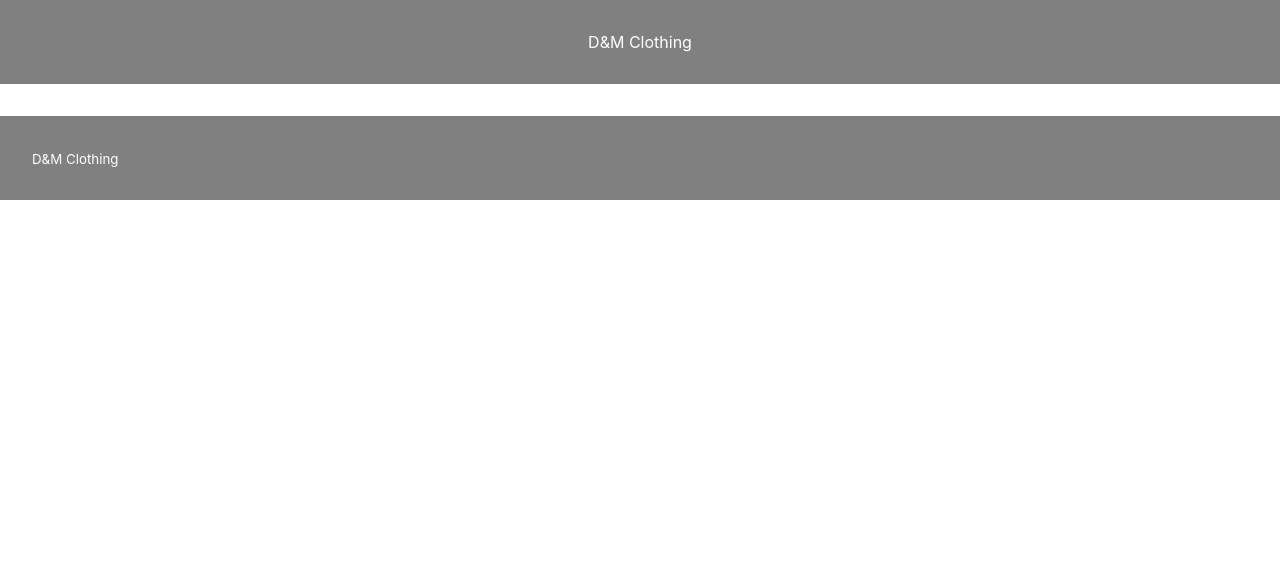
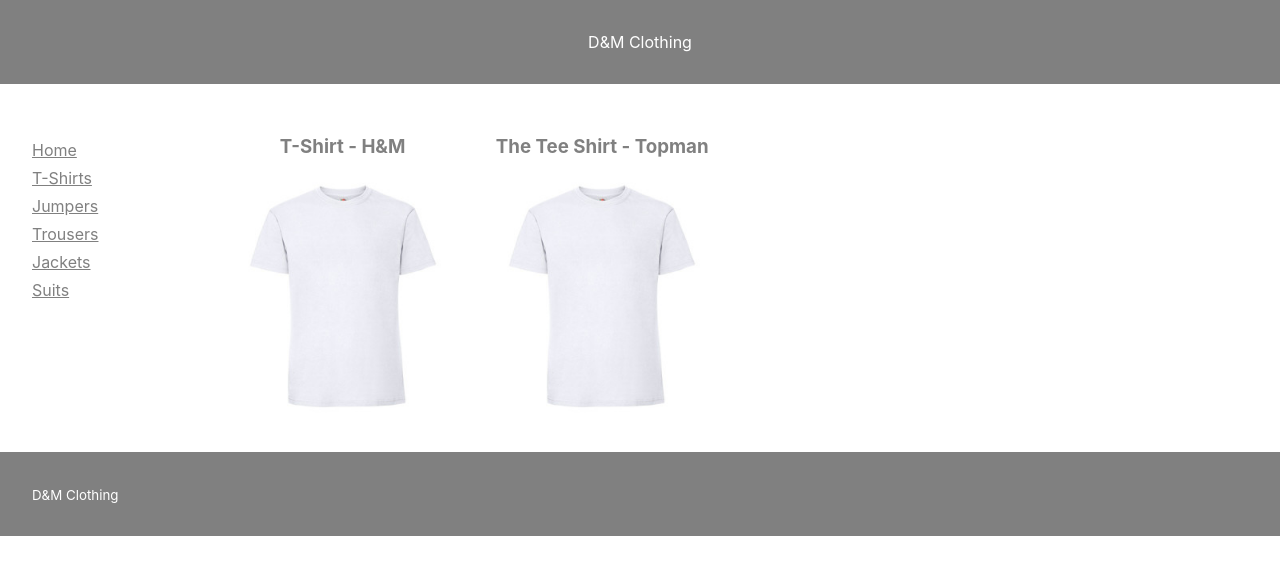
Before and after one commit to millerpils/shopping-basket, a React (Create React App) app: page /clothes/jackets in a window 1280 px wide. Shown: the top 574 px of the page. Built offline with nearby package versions, Linux system fonts and the light colour scheme.

Commit message:
Setting state for props and params

```diff
--- a/src/App.js
+++ b/src/App.js
@@ -14,9 +14,8 @@
           <Header />
           <div className="wrapper">
             <main>
-              <Route exact path="/" component={Home} displayItems="tshirts" />
-              <Route path="/tshirts" component={ClothingList} displayItems="tshirts" />
-              <Route path="/jumpers" component={ClothingList} displayItems="jumpers" />
+              <Route exact path="/" component={Home} />
+              <Route path="/clothes/:item" component={ClothingList} />
             </main>
           </div>
           <Footer />
--- a/src/components/ClothingItem.js
+++ b/src/components/ClothingItem.js
@@ -5,8 +5,6 @@
 import React from 'react'
 
 const ClothingItem = (props) => {
-  console.log(props)
-
   return (
     <div className="card">
       <h3>{props.card.name} - {props.card.brand}</h3>
--- a/src/components/ClothingList.js
+++ b/src/components/ClothingList.js
@@ -14,19 +14,29 @@
     this.state = {
       clothesData: {},
       isLoaded: false,
-      displayItems: props.displayItems
+      displayItems: null
     }
   }
 
   componentDidMount() {
-    this.setState({
-      clothesData: clothesData,
-      isLoaded: true
-    })
+    if ( this.props.displayitems ) {
+      this.setState({
+        clothesData: clothesData,
+        isLoaded: true,
+        displayItems: this.props.displayitems
+      }, () => console.log(this.state.displayItems) )
+    } else {
+      this.setState({
+        clothesData: clothesData,
+        isLoaded: true,
+        displayItems: this.props.match.params
+      })
+    }
   }
 
   getCards = () => {
     let cards = []
+
     for ( let i = 0; i < this.state.clothesData.tshirts.length; i++ ) {
       cards.push(
         <ClothingItem
--- a/src/components/ClothingNav.js
+++ b/src/components/ClothingNav.js
@@ -10,19 +10,22 @@
   return (
     <ul>
       <li>
-        <Link to="/tshirts" displayitems="tshirts">T-Shirts</Link>
+        <Link to="/">Home</Link>
       </li>
       <li>
-        <Link to="/jumpers" displayitems="jumpers">Jumpers</Link>
+        <Link to="/clothes/tshirts">T-Shirts</Link>
       </li>
       <li>
-        <Link to="/trousers" displayitems="trousers">Jumpers</Link>
+        <Link to="/clothes/jumpers">Jumpers</Link>
       </li>
       <li>
-        <Link to="/jackets" displayitems="jackets">Jackets</Link>
+        <Link to="/clothes/trousers">Trousers</Link>
       </li>
       <li>
-        <Link to="/suits" displayitems="suits">Jumpers</Link>
+        <Link to="/clothes/jackets">Jackets</Link>
+      </li>
+      <li>
+        <Link to="/clothes/suits">Suits</Link>
       </li>
     </ul>
   )
--- a/src/components/Home.js
+++ b/src/components/Home.js
@@ -1,12 +1,10 @@
 import React from 'react'
-import ClothingNav from './ClothingNav'
 import ClothingList from './ClothingList'
 
 const Home = () => {
   return(
-    <div classname="grid-container">
-      <ClothingNav />
-      <ClothingList />
+    <div className="grid-container">
+      <ClothingList displayitems="tshirts"/>
     </div>
   )
 }
```
